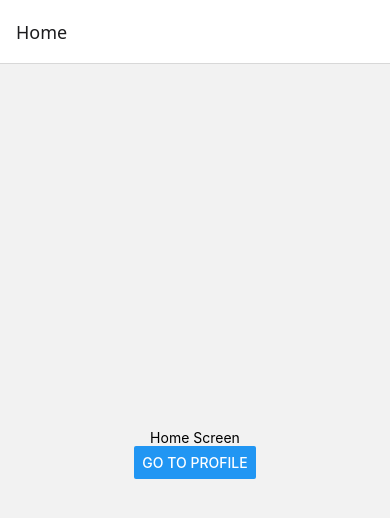
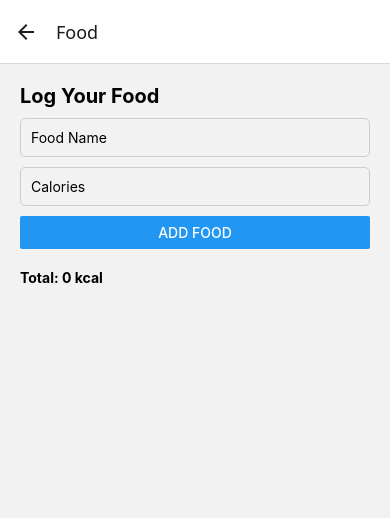
Before and after one commit to ajaretemi/calorie-tracker-app, a React Native app: screen /Food in a window 390 px wide. Shown: the top 518 px of the page. Built offline with nearby package versions, Linux system fonts and the light colour scheme.

Commit message:
Added navigation button to Food Log screen with persistent storage

```diff
--- a/App.js
+++ b/App.js
@@ -3,6 +3,7 @@ import { NavigationContainer } from '@react-navigation/native';
 import { createNativeStackNavigator } from '@react-navigation/native-stack';
 import HomeScreen from './screens/HomeScreen';
 import ProfileScreen from './screens/ProfileScreen';
+import FoodScreen from './screens/FoodScreen';
 
 const Stack = createNativeStackNavigator();
 
@@ -12,6 +13,7 @@ export default function App() {
       <Stack.Navigator initialRouteName="Home">
         <Stack.Screen name="Home" component={HomeScreen} />
         <Stack.Screen name="Profile" component={ProfileScreen} />
+        <Stack.Screen name="Food" component={FoodScreen} />
       </Stack.Navigator>
     </NavigationContainer>
   );
--- a/screens/FoodScreen.js
+++ b/screens/FoodScreen.js
@@ -0,0 +1,68 @@
+import React, { useState, useEffect } from 'react';
+import { View, Text, TextInput, Button, FlatList, StyleSheet } from 'react-native';
+import AsyncStorage from '@react-native-async-storage/async-storage';
+
+export default function FoodScreen() {
+  const [foodName, setFoodName] = useState('');
+  const [calories, setCalories] = useState('');
+  const [foodLog, setFoodLog] = useState([]);
+
+  useEffect(() => {
+    loadFoodLog();
+  }, []);
+
+  const saveFoodLog = async (log) => {
+    try {
+      await AsyncStorage.setItem('@food_log', JSON.stringify(log));
+    } catch (e) {
+      console.log('Error saving food log:', e);
+    }
+  };
+
+  const loadFoodLog = async () => {
+    try {
+      const data = await AsyncStorage.getItem('@food_log');
+      if (data) setFoodLog(JSON.parse(data));
+    } catch (e) {
+      console.log('Error loading food log:', e);
+    }
+  };
+
+  const addFood = () => {
+    if (!foodName || !calories) return;
+    const newEntry = { id: Date.now().toString(), name: foodName, calories: parseInt(calories) };
+    const updatedLog = [...foodLog, newEntry];
+    setFoodLog(updatedLog);
+    saveFoodLog(updatedLog);
+    setFoodName('');
+    setCalories('');
+  };
+
+  const totalCalories = foodLog.reduce((sum, item) => sum + item.calories, 0);
+
+  return (
+    <View style={styles.container}>
+      <Text style={styles.header}>Log Your Food</Text>
+      <TextInput placeholder="Food Name" style={styles.input} value={foodName} onChangeText={setFoodName} />
+      <TextInput placeholder="Calories" style={styles.input} value={calories} onChangeText={setCalories} keyboardType="numeric" />
+      <Button title="Add Food" onPress={addFood} />
+
+      <Text style={styles.total}>Total: {totalCalories} kcal</Text>
+
+      <FlatList
+        data={foodLog}
+        keyExtractor={(item) => item.id}
+        renderItem={({ item }) => (
+          <Text>{item.name} - {item.calories} kcal</Text>
+        )}
+      />
+    </View>
+  );
+}
+
+const styles = StyleSheet.create({
+  container: { padding: 20, flex: 1 },
+  header: { fontSize: 20, fontWeight: 'bold', marginBottom: 10 },
+  input: { borderWidth: 1, borderColor: '#ccc', padding: 10, marginBottom: 10, borderRadius: 5 },
+  total: { marginTop: 20, fontWeight: 'bold' },
+});
--- a/screens/HomeScreen.js
+++ b/screens/HomeScreen.js
@@ -1,11 +1,21 @@
 import React from 'react';
-import { View, Text, Button } from 'react-native';
+import { View, Text, Button, StyleSheet } from 'react-native';
 
 export default function HomeScreen({ navigation }) {
   return (
-    <View style={{ flex: 1, justifyContent: 'center', alignItems: 'center' }}>
-      <Text>Home Screen</Text>
+    <View style={styles.container}>
+      <Text style={styles.title}>Calorie Tracker</Text>
+
       <Button title="Go to Profile" onPress={() => navigation.navigate('Profile')} />
+      <View style={styles.spacer} />
+
+      <Button title="Go to Food Log" onPress={() => navigation.navigate('Food')} />
     </View>
   );
 }
+
+const styles = StyleSheet.create({
+  container: { flex: 1, justifyContent: 'center', alignItems: 'center', padding: 20 },
+  title: { fontSize: 24, fontWeight: 'bold', marginBottom: 20 },
+  spacer: { height: 15 }, // Adds spacing between buttons
+});
```
